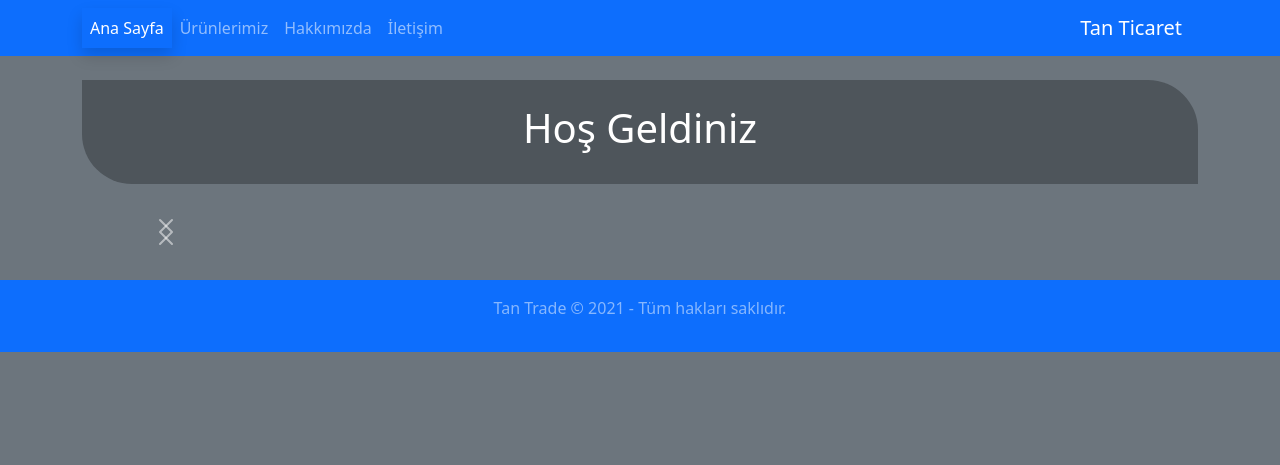
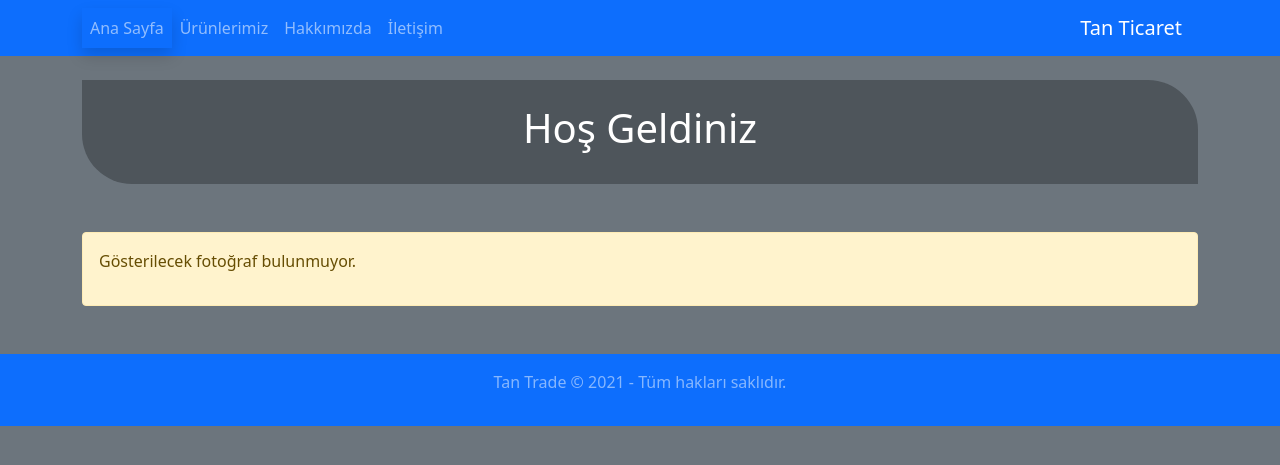
Before and after one commit to cagataysarioglu/PortfolioWebsite, a Django app: page / in a window 1280 px wide. Shown: the top 465 px of the page. Run offline with Django 3.2, Linux system fonts and the light colour scheme; data that the repository does not hold is empty; some libraries are stand-ins or nearby versions.

Commit message:
Carousel class and slider template added

```diff
--- a/pages/apps.py
+++ b/pages/apps.py
@@ -1,5 +1,4 @@
 from django.apps import AppConfig
-
 
 class PagesConfig(AppConfig):
     name = 'pages'
--- a/pages/views.py
+++ b/pages/views.py
@@ -2,9 +2,14 @@ from django.shortcuts import render, redirect
 from django.http import HttpResponse
 from pages.forms import ContactForm
 from django.contrib import messages
+from .models import Carousel
 
 def index(request):
-    return render(request, 'pages/index.html')
+    photos = Carousel.objects.order_by('photo')
+    context = {
+        'photos': photos
+    }
+    return render(request, 'pages/index.html', context)
 
 def about(request):
     return render(request, 'pages/about.html')
--- a/templates/layout.html
+++ b/templates/layout.html
@@ -24,12 +24,23 @@
             z-index: 1000000;
             overflow-x: auto;
         }
-        .current-link {
-            color: #ffffff;
+        .carousel {
+            -webkit-animation-name: fade;
+            -webkit-animation-duration: 1.5s;
+            animation-name: fade;
+            animation-duration: 1.5s;
+        }
+        @-webkit-keyframes fade {
+            from {opacity: .4}
+            to {opacity: 1}
+        }
+        @keyframes fade {
+            from {opacity: .4}
+            to {opacity: 1}
         }
     </style>
 </head>
-<body class="bg-secondary">
+<body class="bg-secondary" onload="showSlides()">
     {% include 'partials/_navbar.html' %}
     <main>
         {% include 'partials/_alert.html' %}
@@ -42,6 +53,7 @@
     <script src="{% static 'js/bootstrap.bundle.min.js' %}"></script>
     <script src="{% static 'js/bootstrap.esm.min.js' %}"></script>
     <script src="{% static 'js/bootstrap.min.js' %}"></script>
+    <script src="https://code.jquery.com/jquery-3.5.1.min.js" integrity="sha256-9/aliU8dGd2tb6OSsuzixeV4y/faTqgFtohetphbbj0=" crossorigin="anonymous"></script>
     <script>
         window.addEventListener("scroll", function(){
             let header = document.querySelector("header");
@@ -61,7 +73,18 @@
                 }
             }
         }
-        window.onload = setActive;
+        let slideIndex = 0;
+        function showSlides() {
+            let i;
+            const slides = document.getElementsByClassName("carousel");
+            for (i = 0; i < slides.length; i++) {
+            slides[i].style.display = "none";
+            }
+            slideIndex++;
+            if (slideIndex > slides.length) {slideIndex = 1}
+            slides[slideIndex-1].style.display = "block";
+            setTimeout(showSlides, 3000);
+        }
     </script>
 </body>
 </html>
--- a/templates/pages/contact.html
+++ b/templates/pages/contact.html
@@ -61,5 +61,4 @@
             </svg> +90 537 326 41 46</div>
     </div>
 </div>
-
 {% endblock %}
--- a/templates/pages/index.html
+++ b/templates/pages/index.html
@@ -6,25 +6,20 @@
         <h1 class="display-6 text-center text-white">Hoş Geldiniz</h1>
     </div>
 </div>
-<div id="carousel" class="carousel slide" data-bs-ride="carousel">
-  <div class="carousel-inner">
-    <div class="carousel-item active" data-bs-interval="10000">
-      <img src="" class="d-block w-100" alt="">
+{% if photos %}
+    {% for photo in photos %}
+        <div class="carousel">
+            <img id="photo" src="{% static photo.getPhotoPath %}" class="d-block w-100" alt="">
+            <div class="carousel-caption text-lg-right">
+                <button class="btn-primary py-2 px-4" style="border-radius: 0 5px;">
+                    <a href="/urunler/" style="color: #ffffff; text-decoration: none">Ürünlerimize göz atın</a>
+                </button>
+            </div>
+        </div>
+    {% endfor %}
+{% else %}
+    <div class="alert alert-warning">
+        <p>Gösterilecek fotoğraf bulunmuyor.</p>
     </div>
-    <div class="carousel-item" data-bs-interval="2000">
-      <img src="" class="d-block w-100" alt="">
-    </div>
-    <div class="carousel-item">
-      <img src="" class="d-block w-100" alt="">
-    </div>
-  </div>
-  <a class="carousel-control-prev" href="#carousel" role="button" data-bs-slide="prev">
-    <span class="carousel-control-prev-icon" aria-hidden="true"></span>
-    <span class="visually-hidden">Previous</span>
-  </a>
-  <a class="carousel-control-next" href="#carousel" role="button" data-bs-slide="next">
-    <span class="carousel-control-next-icon" aria-hidden="true"></span>
-    <span class="visually-hidden">Next</span>
-  </a>
-</div>
+{% endif %}
 {% endblock %}
```
Also changed, not shown: pages/admin.py (+10 -2 lines), pages/models.py (+10 -0 lines).
